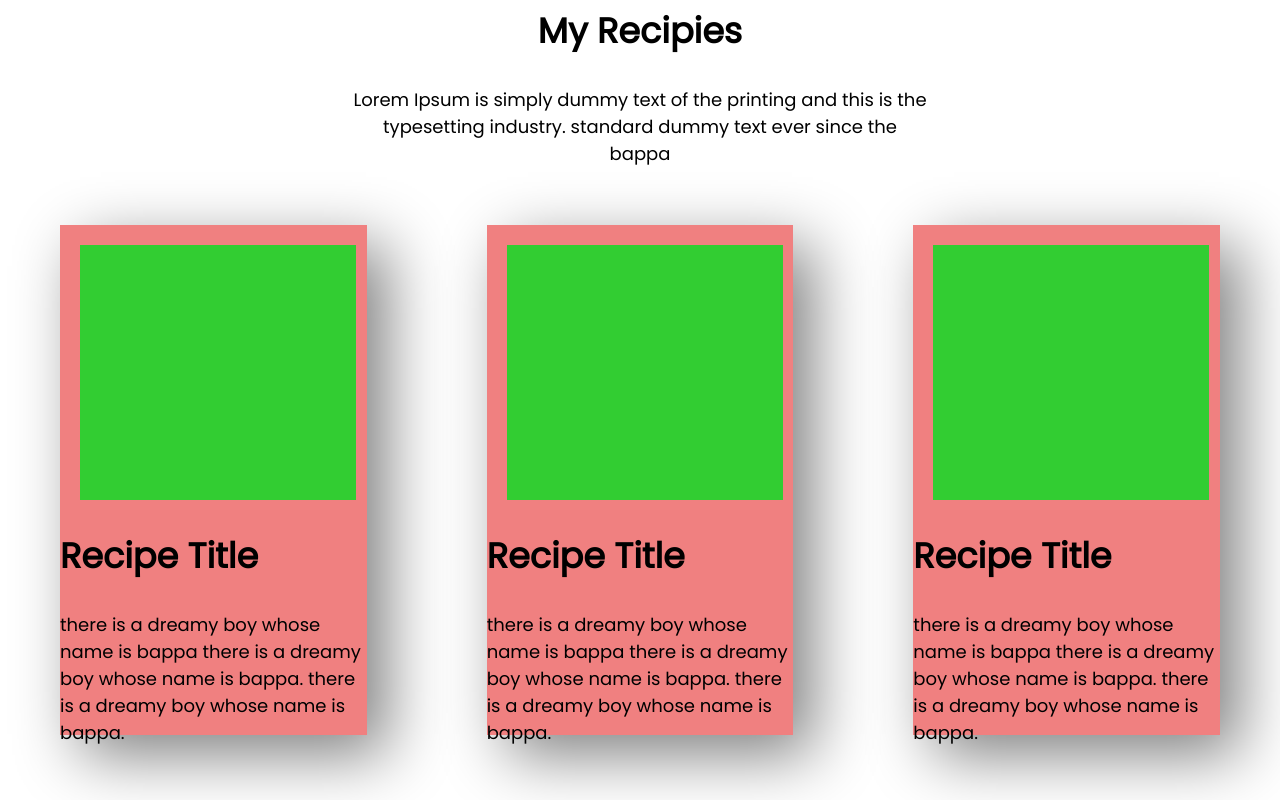
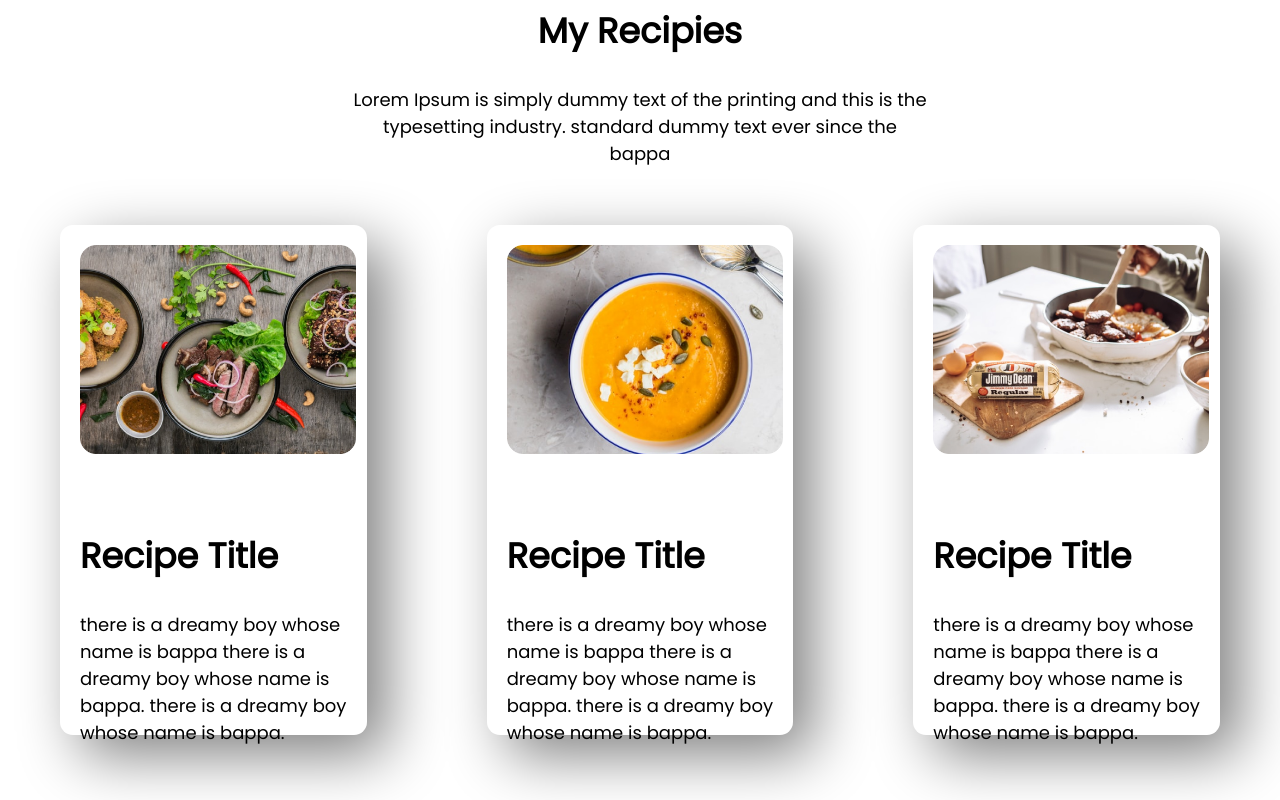
Before and after one commit to bappasahabapi0/tea-lover, a plain HTML site: page index.html in a window 1280 px wide. Shown: the part 1279-2079 px from the top of the page. Drawn offline with Linux system fonts and the light colour scheme.

Commit message:
theree cards are added

```diff
--- a/index.html
+++ b/index.html
@@ -56,10 +56,10 @@
         </div>
         <div class="card-container">
             <div class="box">
-                <div class="image">
-
+                <div class="recipe-image">
+                    <img id="tea-1" src="images/food/Project Cover1.jpg" alt="">
                 </div>
-                <div class="title">
+                <div class="recipe-title">
                     <h2>Recipe Title </h2>
                     <p>there is a dreamy boy whose name is bappa
                         there is a dreamy boy whose name is bappa.
@@ -70,10 +70,10 @@
 
             </div>
             <div class="box">
-                <div class="image">
-
+                <div class="recipe-image">
+                    <img id="tea-2" src="images/food/Project Cover.png" alt="">
                 </div>
-                <div class="title">
+                <div class="recipe-title">
                     <h2>Recipe Title </h2>
                     <p>there is a dreamy boy whose name is bappa
                         there is a dreamy boy whose name is bappa.
@@ -82,10 +82,10 @@
                 </div>
             </div>
             <div class="box">
-                <div class="image">
-
+                <div class="recipe-image">
+                    <img id="tea-3" src="images/food/Project Cover.jpg" alt="">
                 </div>
-                <div class="title">
+                <div class="recipe-title"">
                     <h2>Recipe Title </h2>
                     <p>there is a dreamy boy whose name is bappa
                         there is a dreamy boy whose name is bappa.
--- a/style.css
+++ b/style.css
@@ -92,14 +92,28 @@ h2{
 .box{
     height: 510px;
     width: 410px;
-    background-color: lightcoral;
+    /* background-color: lightcoral; */
     margin: 40px 60px;
     box-shadow: 20px 20px 60px gray;
+    border-radius: 13px;
 
 }
-.image{
+.recipe-image{
     margin: 20px 20px;
     width:90% ;
     height: 50%;
-    background-color: limegreen;
+    /* background-color: limegreen; */
 }
+#tea-1{
+    width: 100%;
+}
+#tea-2{
+    width: 100%;
+}
+#tea-3{
+    width: 100%;
+}
+.recipe-title{
+    margin: 0px 20px;
+
+}
```
